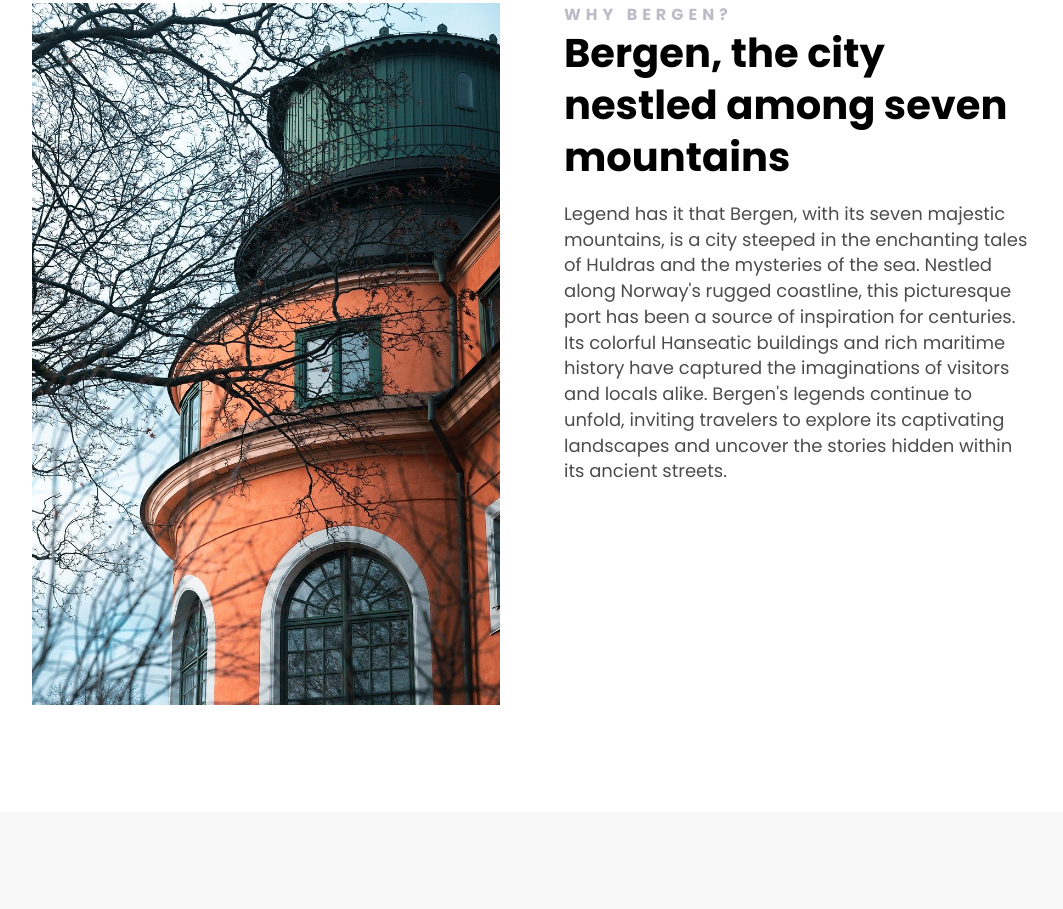
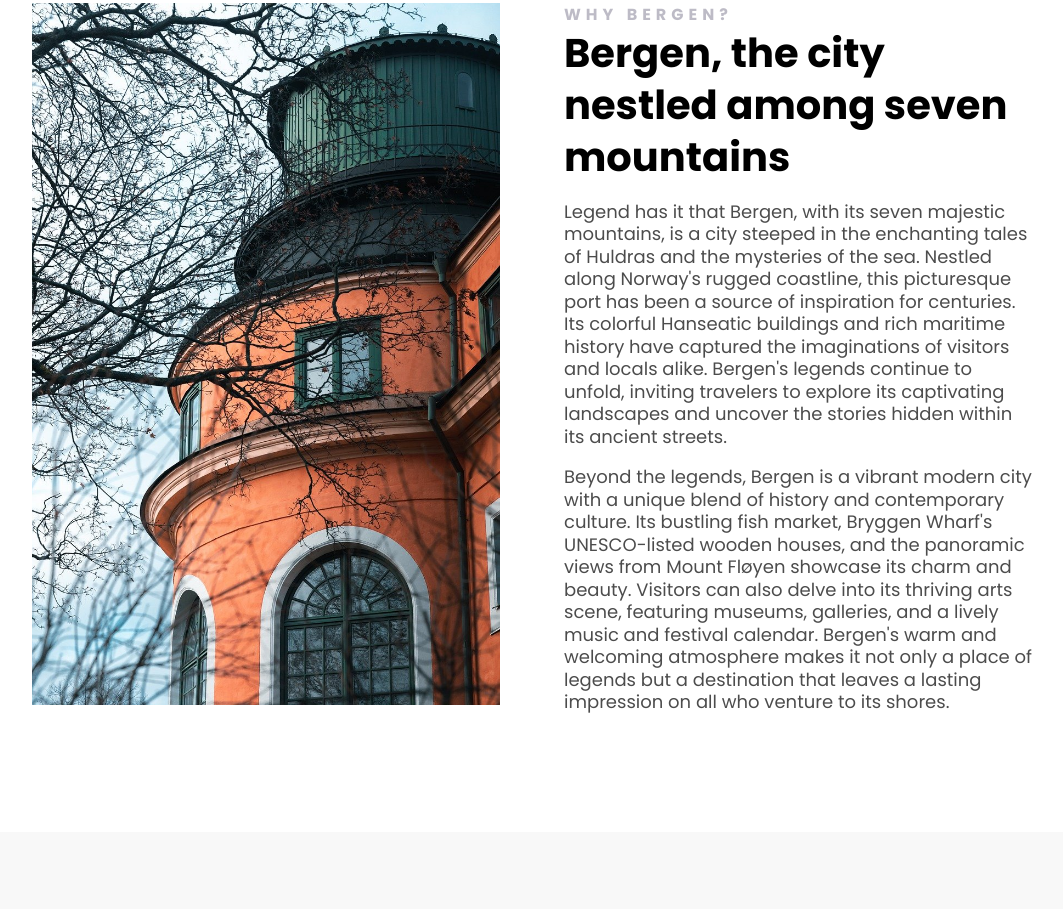
Before and after one commit to mejkyss/shecodes-landing-page, a plain HTML site: page index.html in a window 1280 px wide. Shown: the part 844-1753 px from the top of the page, without its empty margins (108-1171 px from the left). Drawn offline with Linux system fonts and the light colour scheme; a script that the page names is missing.

Commit message:
Add an extra paragraph to section 1

```diff
--- a/index.html
+++ b/index.html
@@ -46,6 +46,17 @@
               legends continue to unfold, inviting travelers to explore its
               captivating landscapes and uncover the stories hidden within its
               ancient streets.
+            </p>
+            <p class="paragraph-2">
+              Beyond the legends, Bergen is a vibrant modern city with a unique
+              blend of history and contemporary culture. Its bustling fish
+              market, Bryggen Wharf's UNESCO-listed wooden houses, and the
+              panoramic views from Mount Fløyen showcase its charm and beauty.
+              Visitors can also delve into its thriving arts scene, featuring
+              museums, galleries, and a lively music and festival calendar.
+              Bergen's warm and welcoming atmosphere makes it not only a place
+              of legends but a destination that leaves a lasting impression on
+              all who venture to its shores.
             </p>
           </div>
         </section>
@@ -1921,7 +1932,7 @@
           <h3>About this website</h3>
 
           <p>
-            This website is coded in vanilla JS and is
+            This website is coded in vanilla JS and is <br />
             <a href="https://github.com/mejkyss/shecodes-landing-page"
               >open-sourced on Github.</a
             >
--- a/src/styles.css
+++ b/src/styles.css
@@ -150,7 +150,7 @@ main h5 {
 .section-why-bergen p {
   font-size: 18px;
   font-weight: 400;
-  line-height: 1.43;
+  line-height: 1.25;
   letter-spacing: 0px;
   text-align: left;
   opacity: 0.7;
@@ -304,4 +304,7 @@ footer a {
   .embed {
     aspect-ratio: 16 / 9;
   }
+  .paragraph-2 {
+    display: none;
+  }
 }
```
